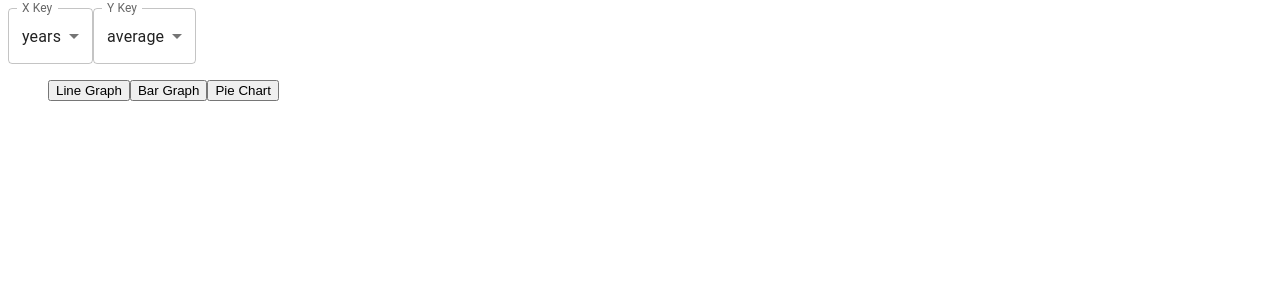
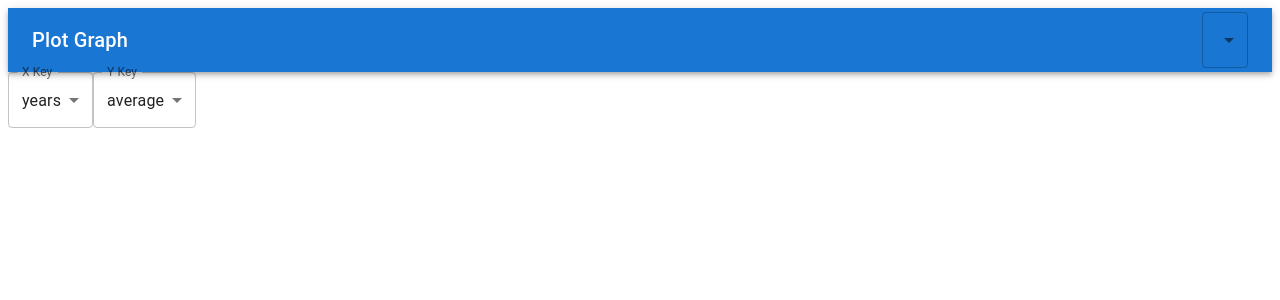
Before and after one commit to vamsi3379/StemSims, a React (Create React App) app: page / in a window 1280 px wide. Shown: the top 300 px of the page. Built offline with nearby package versions, Linux system fonts and the light colour scheme.

Commit message:
Added Navigation Bar and functionality to activate graph types

```diff
--- a/src/App.tsx
+++ b/src/App.tsx
@@ -1,12 +1,23 @@
-import React, { useState } from "react";
-import { exampleData } from "./initialData";
-import { Graph } from "./Graph";
+import React, { useState } from 'react';
+import { exampleData } from './initialData';
+import { Graph } from './Graph';
+import NavBar from './components/NavBar';
 
 const App: React.FC = () => {
+  const [selectedOptions, setSelectedOptions] = useState<string[]>([]);
+
+  const handleOptionChange = (option: string[]) => {
+    setSelectedOptions(option);
+  };
 
   return (
     <React.Fragment>
-      <Graph exampleData={exampleData}/>
+      <NavBar
+        options={['Line Graph', 'Bar Graph', 'Pie Chart']}
+        selectedOption={selectedOptions}
+        onOptionChange={handleOptionChange}
+      />
+      <Graph exampleData={exampleData} graphOptions={selectedOptions} />
     </React.Fragment>
   );
 };
--- a/src/Graph.tsx
+++ b/src/Graph.tsx
@@ -1,19 +1,30 @@
-import React, { useState, useEffect } from "react";
-import ScatterPlot from "./components/ScatterPlot";
-import BarPlot from "./components/BarPlot";
-import PiePlot from "./components/PiePlot";
-import { FormControl, InputLabel, MenuItem, Select, SelectChangeEvent } from "@mui/material";
+import React, { useState, useEffect } from 'react';
+import ScatterPlot from './components/ScatterPlot';
+import BarPlot from './components/BarPlot';
+import PiePlot from './components/PiePlot';
+import {
+  FormControl,
+  InputLabel,
+  MenuItem,
+  Select,
+  SelectChangeEvent,
+} from '@mui/material';
 
-type GraphProps = {
-  exampleData: any[];
-};
+interface DataPoint {
+  [key: string]: number | string;
+}
 
-export function Graph({ exampleData }: GraphProps) {
+interface GraphProps {
+  exampleData: DataPoint[];
+  graphOptions: string[];
+}
+
+export function Graph({ exampleData, graphOptions }: GraphProps) {
   const [showLineGraph, setShowLineGraph] = useState(false);
   const [showBarGraph, setShowBarGraph] = useState(false);
   const [showPieGraph, setShowPieGraph] = useState(false);
-  const [xKey, setXKey] = useState("");
-  const [yKey, setYKey] = useState("");
+  const [xKey, setXKey] = useState('');
+  const [yKey, setYKey] = useState('');
   const [keyNames, setKeyNames] = useState<string[]>([]);
 
   useEffect(() => {
@@ -31,26 +42,17 @@ export function Graph({ exampleData }: GraphProps) {
     setShowPieGraph(false);
 
     // Show the respective graph based on xKey and yKey
-    if (xKey !== "" && yKey !== "") {
-      if (showLineGraph) setShowLineGraph(true);
-      else if (showBarGraph) setShowBarGraph(true);
-      else if (showPieGraph) setShowPieGraph(true);
+    if (xKey !== '' && yKey !== '' && graphOptions.includes('Line Graph')) {
+      setShowLineGraph(true);
+
+    } else if (xKey !== '' && yKey !== '' && graphOptions.includes('Bar Graph')) {
+      setShowBarGraph(true);
+
+    } else if (xKey !== '' && yKey !== '' && graphOptions.includes('Pie Chart')) {
+      setShowPieGraph(true);
     }
-  }, [xKey, yKey]);
+  }, [xKey, yKey, graphOptions]);
 
-  const handleXKeyChange = (event: SelectChangeEvent<string>) => {
-    setXKey(event.target.value);
-    setShowLineGraph(false);
-    setShowBarGraph(false);
-    setShowPieGraph(false);
-  };
-
-  const handleYKeyChange = (event: SelectChangeEvent<string>) => {
-    setYKey(event.target.value);
-    setShowLineGraph(false);
-    setShowBarGraph(false);
-    setShowPieGraph(false);
-  };
 
   const lineGraphClick = () => {
     setShowLineGraph(true);
@@ -70,9 +72,22 @@ export function Graph({ exampleData }: GraphProps) {
     setShowPieGraph(true);
   };
 
+  const handleXKeyChange = (event: SelectChangeEvent<string>) => {
+    setXKey(event.target.value);
+    setShowLineGraph(false);
+    setShowBarGraph(false);
+    setShowPieGraph(false);
+  };
+
+  const handleYKeyChange = (event: SelectChangeEvent<string>) => {
+    setYKey(event.target.value);
+    setShowLineGraph(false);
+    setShowBarGraph(false);
+    setShowPieGraph(false);
+  };
+
   return (
     <>
-
       {/* Dropdown for X Key */}
       <FormControl variant="outlined">
         <InputLabel htmlFor="x-key-select">X Key</InputLabel>
@@ -81,8 +96,8 @@ export function Graph({ exampleData }: GraphProps) {
           onChange={handleXKeyChange}
           label="X Key"
           inputProps={{
-            name: "xKey",
-            id: "x-key-select",
+            name: 'xKey',
+            id: 'x-key-select',
           }}
         >
           {keyNames.map((keyName) => (
@@ -101,8 +116,8 @@ export function Graph({ exampleData }: GraphProps) {
           onChange={handleYKeyChange}
           label="Y Key"
           inputProps={{
-            name: "yKey",
-            id: "y-key-select",
+            name: 'yKey',
+            id: 'y-key-select',
           }}
         >
           {keyNames.map((keyName) => (
@@ -114,9 +129,15 @@ export function Graph({ exampleData }: GraphProps) {
       </FormControl>
 
       <ul>
-        <button onClick={lineGraphClick}>Line Graph</button>
-        <button onClick={BarGraphClick}>Bar Graph</button>
-        <button onClick={PieGraphClick}>Pie Chart</button>
+        {graphOptions.includes('Line Graph') && (
+          <button onClick={lineGraphClick}>Line Graph</button>
+        )}
+        {graphOptions.includes('Bar Graph') && (
+          <button onClick={BarGraphClick}>Bar Graph</button>
+        )}
+        {graphOptions.includes('Pie Chart') && (
+          <button onClick={PieGraphClick}>Pie Chart</button>
+        )}
       </ul>
 
       {/* Graphs */}
--- a/src/components/BarPlot.tsx
+++ b/src/components/BarPlot.tsx
@@ -13,10 +13,10 @@ interface Props {
 
 const BarPlot: React.FC<Props> = ({ data, xKey, yKey }) => {
   const groupedData: DataPoint[] = data.reduce((result: DataPoint[], current: DataPoint) => {
-    const existingItem = result.find((item) => item[xKey] === current[xKey]);
+    const existingItem = result.find((item) => item[xKey] === current[xKey] && item[yKey] === current[yKey]);
 
     if (!existingItem) {
-      // If the xKey does not exist, add it to the result array
+      // If the xKey and yKey combination does not exist, add it to the result array
       result.push({
         ...current,
       });
--- /dev/null
+++ b/src/components/NavBar.tsx
@@ -0,0 +1,63 @@
+import React, { useState } from 'react';
+import AppBar from '@mui/material/AppBar';
+import Toolbar from '@mui/material/Toolbar';
+import Typography from '@mui/material/Typography';
+import MenuItem from '@mui/material/MenuItem';
+import Menu from '@mui/material/Menu';
+import Select, { SelectChangeEvent } from '@mui/material/Select';
+
+interface NavBarProps {
+    options: string[];
+    selectedOption: string[]; // Update to string[] to handle multiple selection
+    onOptionChange: (option: string[]) => void;
+}
+
+const NavBar: React.FC<NavBarProps> = ({ options, selectedOption, onOptionChange }) => {
+  const [anchorEl, setAnchorEl] = useState<null | HTMLElement>(null);
+
+  const handleOptionChange = (event: SelectChangeEvent<string | string[]>) => {
+    const selectedValue = event.target.value;
+    const newSelectedOption = Array.isArray(selectedValue)
+      ? selectedValue // Already an array, no need to convert
+      : [selectedValue]; // Convert single string to an array
+    onOptionChange(newSelectedOption);
+  };
+
+  const handleMenuOpen = (event: React.MouseEvent<HTMLButtonElement>) => {
+    setAnchorEl(event.currentTarget);
+  };
+
+  const handleMenuClose = () => {
+    setAnchorEl(null);
+  };
+
+  return (
+    <AppBar position="static">
+      <Toolbar>
+        <Typography variant="h6" component="div" sx={{ flexGrow: 1 }}>
+          Plot Graph
+        </Typography>
+        <div>
+          <Select
+            labelId="demo-multiple-name-label"
+            id="demo-multiple-name"
+            multiple // Set the multiple prop to true for multiple select
+            value={selectedOption}
+            onChange={handleOptionChange}
+            open={Boolean(anchorEl)}
+            onClose={handleMenuClose}
+            onOpen={handleMenuOpen as any}
+          >
+            {options.map((option) => (
+              <MenuItem key={option} value={option}>
+                {option}
+              </MenuItem>
+            ))}
+          </Select>
+        </div>
+      </Toolbar>
+    </AppBar>
+  );
+};
+
+export default NavBar;
--- a/src/components/PiePlot.tsx
+++ b/src/components/PiePlot.tsx
@@ -3,29 +3,16 @@ import * as d3 from 'd3';
 import { PieArcDatum } from 'd3-shape';
 
 interface DataPoint {
-  [key: string]: number; // Make the DataPoint interface more generic
+  [key: string]: number | string; // Update the index signature to allow both number and string values
 }
 
 interface Props {
   data: DataPoint[];
-  xKey: string; // Specify the key for the years data (e.g., 'years')
-  yKey: string; // Specify the key for the average data (e.g., 'average')
+  xKey: string;
+  yKey: string;
 }
 
 const PiePlot: React.FC<Props> = ({ data, xKey, yKey }) => {
-  const groupedData: DataPoint[] = data.reduce((result: DataPoint[], current: DataPoint) => {
-    const existingItem = result.find((item) => item[xKey] === current[xKey]);
-
-    if (!existingItem) {
-      // If the xKey does not exist, add it to the result array
-      result.push({
-        ...current,
-      });
-    }
-
-    return result;
-  }, []);
-
   const svgRef = useRef<SVGSVGElement | null>(null);
 
   useEffect(() => {
@@ -46,14 +33,14 @@ const PiePlot: React.FC<Props> = ({ data, xKey, yKey }) => {
     const colorScale = d3.scaleOrdinal(d3.schemeCategory10);
     const pie = d3
       .pie<DataPoint>()
-      .value((d) => d[yKey]) // Use the yKey prop to access the average data
+      .value((d) => Number(d[yKey])) // Use the yKey prop to access the average data as a number
       .sort(null);
 
     const arc = d3.arc<PieArcDatum<DataPoint>>()
       .outerRadius(radius - 10)
       .innerRadius(0);
 
-    const dataPie = pie(groupedData); // Use groupedData to create the pie chart
+    const dataPie = pie(data); // Use the original data to create the pie chart
 
     const arcGroup = svg.selectAll('.arc')
       .data(dataPie)
@@ -85,7 +72,7 @@ const PiePlot: React.FC<Props> = ({ data, xKey, yKey }) => {
       .attr('y', 9)
       .attr('dy', '0.35em')
       .text((d) => d.data[xKey].toString()); // Use xKey prop to access the years data
-  }, [data, groupedData, xKey, yKey]);
+  }, [data, xKey, yKey]);
 
   return <svg ref={svgRef}></svg>;
 };
--- a/src/components/ScatterPlot.tsx
+++ b/src/components/ScatterPlot.tsx
@@ -14,10 +14,10 @@ interface Props {
 const ScatterPlot: React.FC<Props> = ({ data, xKey, yKey }) => {
   // Group the data based on the chosen xKey and yKey
   const groupedData: DataPoint[] = data.reduce((result: DataPoint[], current: DataPoint) => {
-    const existingItem = result.find((item) => item[xKey] === current[xKey]);
+    const existingItem = result.find((item) => item[xKey] === current[xKey] && item[yKey] === current[yKey]);
 
     if (!existingItem) {
-      // If the xKey does not exist, add it to the result array
+      // If the xKey and yKey combination does not exist, add it to the result array
       result.push({
         ...current,
       });
```
